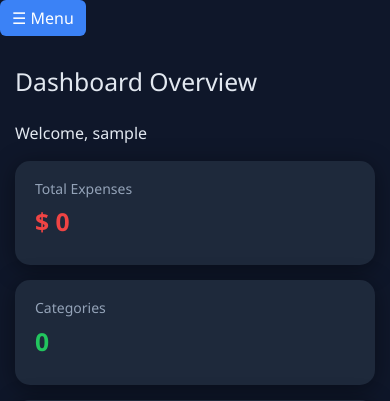
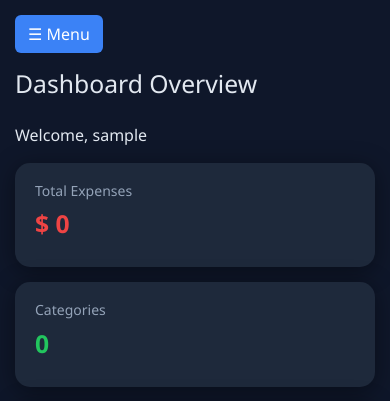
Before and after one commit to Bluehairami/expense-tracker, a Flask app: page /dashboard in a window 390 px wide. Shown: the top 401 px of the page. Run offline with Flask 3, Linux system fonts and the light colour scheme; the visitor is signed in with stand-in values (Sample User, id 1); data that the repository does not hold is empty; parts of the project's set-up code (start-up, migrations or seed data) failed here and were passed over.

Commit message:
Fixed Hamburger menu visibility

```diff
--- a/templates/add_expense.html
+++ b/templates/add_expense.html
@@ -15,7 +15,7 @@
 </div>
 
 <div class="main-content">
-
+<button class="btn d-md-none mb-3" style="background:#3b82f6; color:white;" onclick="toggleMenu()">☰ Menu</button>
     <div class="card-box">
         <h4 class="mb-4">Add New Expense</h4>
 
--- a/templates/edit_expense.html
+++ b/templates/edit_expense.html
@@ -16,7 +16,7 @@
 
 <!-- MAIN CONTENT -->
 <div class="main-content">
-<button class="btn btn-primary d-md-none mb-3" onclick="toggleMenu()">☰ Menu</button>
+<button class="btn d-md-none mb-3" style="background:#3b82f6; color:white;" onclick="toggleMenu()">☰ Menu</button><head>
     <div class="card-box">
         <h4 class="mb-4">Edit Expense</h4>
 
--- a/templates/index.html
+++ b/templates/index.html
@@ -1,7 +1,5 @@
 <!DOCTYPE html>
 <html>
-    <button class="btn btn-primary d-md-none mb-3" onclick="toggleMenu()">☰ Menu</button>
-<head>
     <meta name="viewport" content="width=device-width, initial-scale=1.0">
     <title>Pocket Tracker</title>
         <link href="https://cdn.jsdelivr.net/npm/bootstrap@5.3.0/dist/css/bootstrap.min.css" rel="stylesheet">
@@ -19,6 +17,7 @@
 
 <!-- MAIN -->
 <div class="main-content container-fluid">
+<button class="btn d-md-none mb-3" style="background:#3b82f6; color:white;" onclick="toggleMenu()">☰ Menu</button><head>
 
     <h2 class="mb-4">Dashboard Overview</h2>
     <p>Welcome, {{ session.username }}</p>
```
